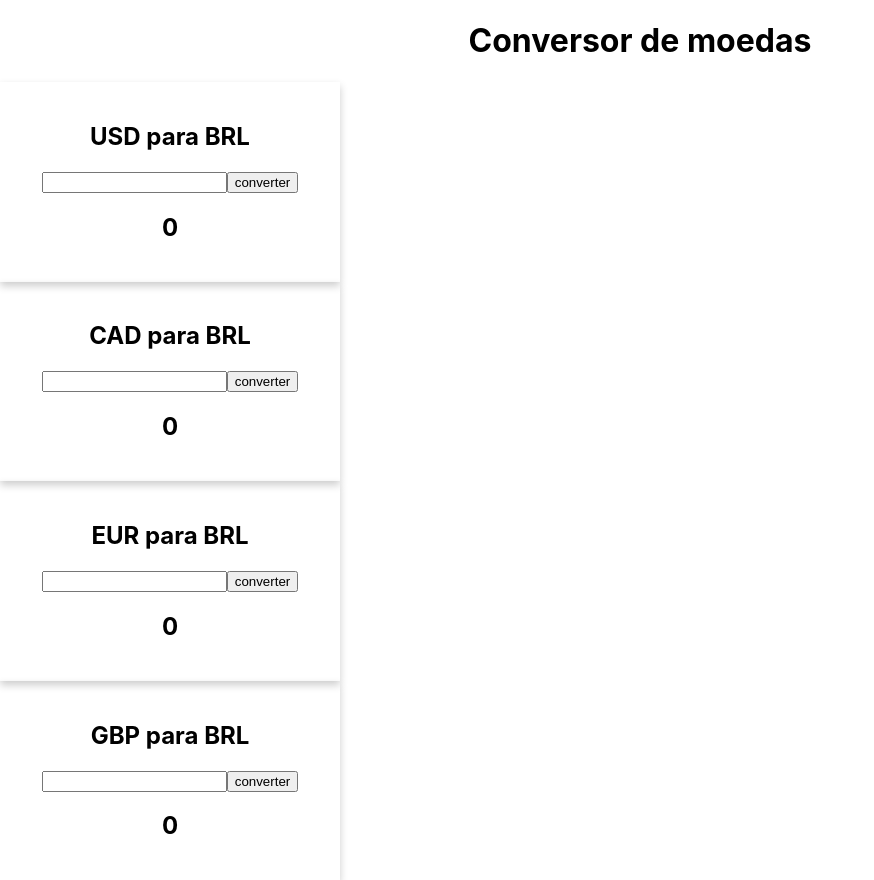
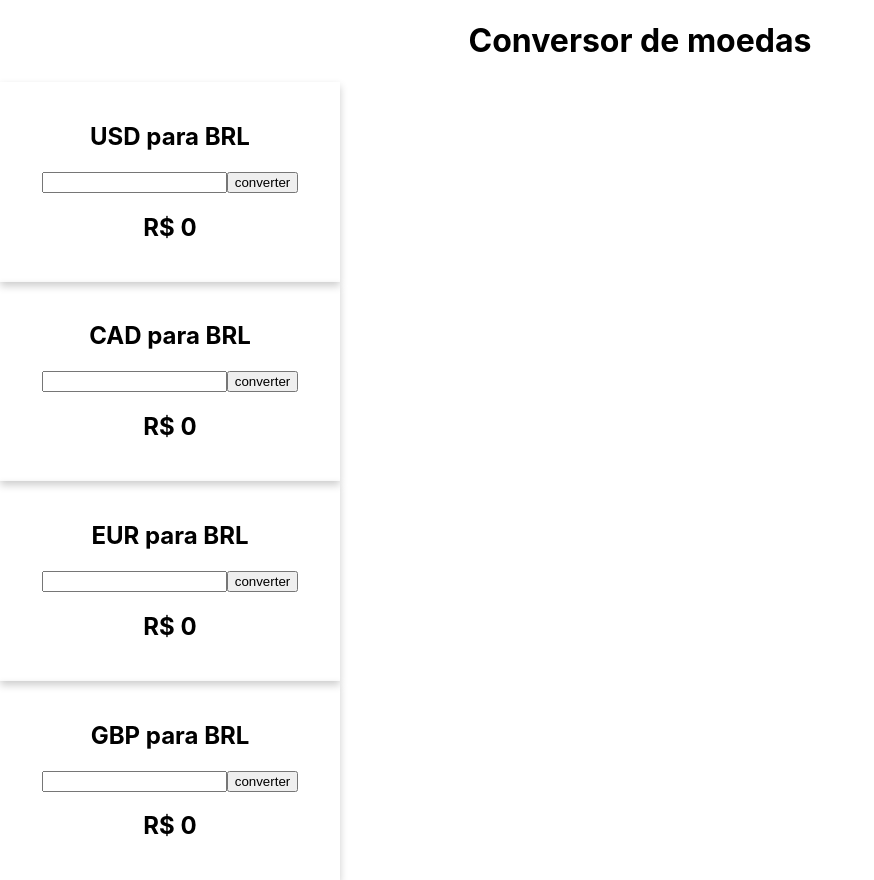
Before and after one commit to allankildare/conversor-moeda, a React (Create React App) app: page / in a window 1280 px wide. Shown: the whole page, without its empty margins (0-874 px from the left). Built offline with nearby package versions, Linux system fonts and the light colour scheme.

Commit message:
conversao melhorada

```diff
--- a/src/components/Conversor.js
+++ b/src/components/Conversor.js
@@ -24,6 +24,8 @@ export default class Conversor extends Component {
             .then(json => {
                 let cotacao = json[de].low
                 let moedaB_valor = (parseFloat(this.state.moedaA_valor) * cotacao).toFixed(2)
+                moedaB_valor = parseFloat(moedaB_valor)
+                moedaB_valor = moedaB_valor.toLocaleString('pt-BR')
                 this.setState({moedaB_valor})
         })
     }
@@ -34,7 +36,7 @@ export default class Conversor extends Component {
                 <h2>{this.props.moedaA} para {this.props.moedaB}</h2>
                 <input type="text" onChange={(event) => {this.setState({moedaA_valor:event.target.value})}} />
                 <input type="button" value="converter" onClick={this.converter} />
-                <h2>{this.state.moedaB_valor}</h2>
+                <h2>R$ {this.state.moedaB_valor}</h2>
             </div>
         )
     }
```
